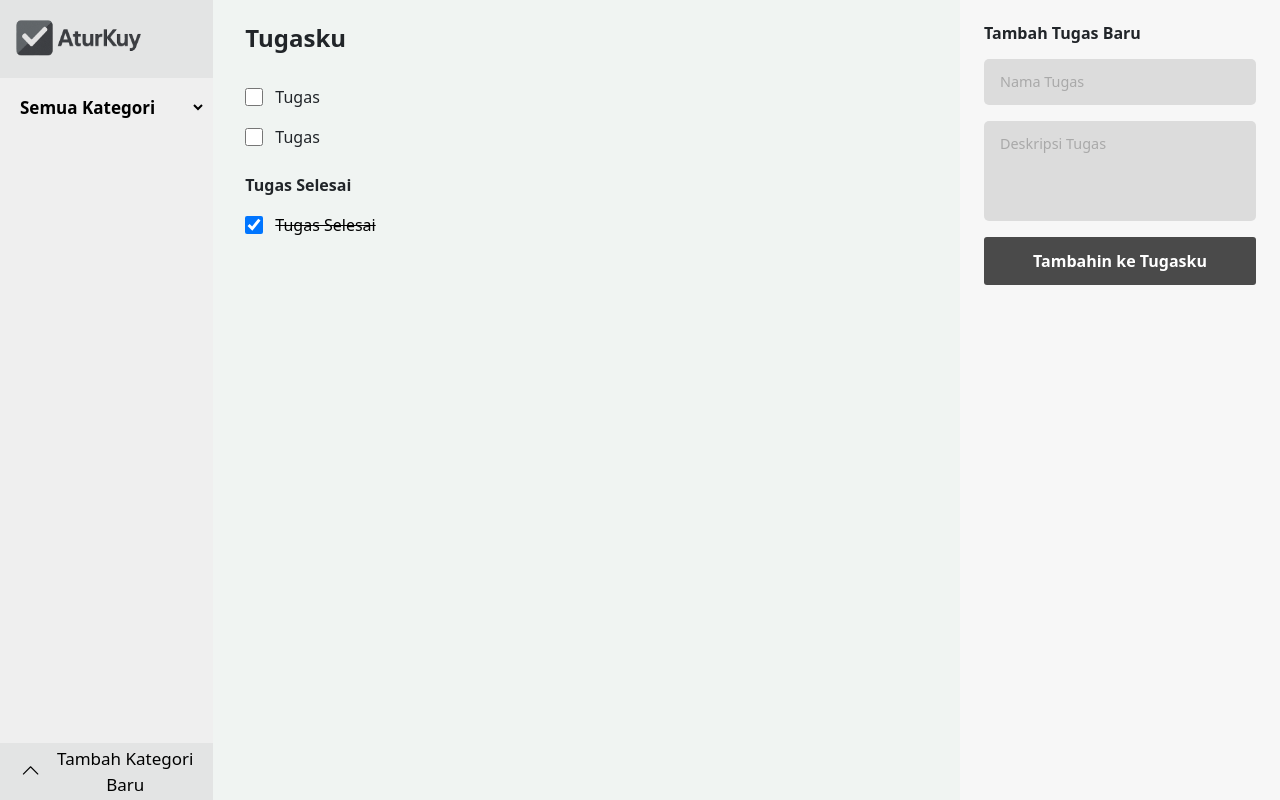
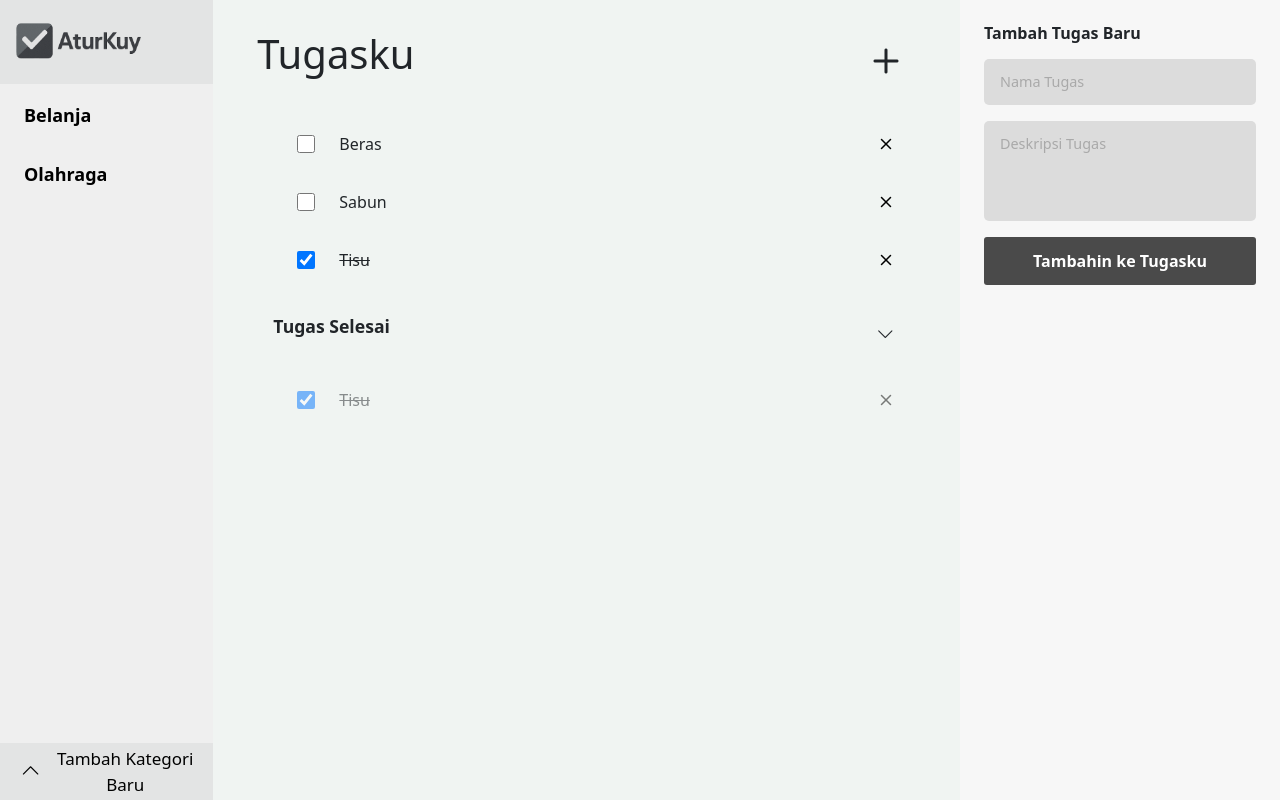
Before and after one commit to amdrydho26/32-pbk-uts-233510100, a Vue app: page / in a window 1280 px wide. Built offline with nearby package versions, Linux system fonts and the light colour scheme.

Commit message:
Update Design (Category List & Task)

```diff
--- a/index.html
+++ b/index.html
@@ -4,8 +4,9 @@
     <meta charset="UTF-8" />
     <link rel="icon" type="image/svg+xml" href="src/assets/Logo02.png" />
     <meta name="viewport" content="width=device-width, initial-scale=1.0" />
-    <link href="https://fonts.googleapis.com/css2?family=Inter:wght@400;700&display=swap" rel="stylesheet">
-    <link rel="stylesheet" href="https://fonts.googleapis.com/css2?family=Inter:wght@400&display=swap" />
+    <link rel="preconnect" href="https://fonts.googleapis.com">
+    <link rel="preconnect" href="https://fonts.gstatic.com" crossorigin>
+    <link href="https://fonts.googleapis.com/css2?family=Inter:ital,opsz,wght@0,14..32,100..900;1,14..32,100..900&display=swap" rel="stylesheet">
     <title>AturKuy</title>
   </head>
   <body>
--- a/src/App.vue
+++ b/src/App.vue
@@ -1,12 +1,19 @@
 <script setup>
 
-import { ref, useTemplateRef } from 'vue';
-
-const categories = ref([
-  {id: 1, name: "Belanja"},
-  {id: 2, name: "Olahraga"}
+import { computed, ref, useTemplateRef } from 'vue';
+// DATA
+let categories = ref([
+  {id: 1, name: "Belanja", active: false},
+  {id: 2, name: "Olahraga", active: false}
 ]);
 
+const tasks = ref([
+  {id: 1, name: "Beras", category: "Belanja", done: false},
+  {id: 2, name: "Sabun", category: "Belanja", done: false},
+  {id: 3, name: "Tisu", category: "Belanja", done: true}
+])
+
+// CATEGORY
 let isAddCat = ref(false);
 let addCatClass = ref('addCat');
 const inCat = useTemplateRef('inputCategory');
@@ -27,7 +34,8 @@ function showAddCat(){
 function addCat(){
   const addCatData = ref({
     id: (categories.value.length + 1),
-    name: addCatInput.value
+    name: addCatInput.value,
+    active: false
   });
 
   categories.value.push(addCatData.value);
@@ -35,16 +43,29 @@ function addCat(){
   showAddCat();
 }
 
+function activeCategory(category){
+  console.info("Active");
+}
+
+// TASK
+
+const complatedTasks = computed(()=>{
+  return tasks.value.filter((data) => data.done == true)
+})
+
 </script>
 
 <template>
 
   <div class="container-fluid d-flex p-0">
 
-    <!-- CATEGORY -->
+    <!-- C A T E G O R Y -->
+
     <nav class="sidebar d-flex flex-column col-12 col-md-3 col-lg-2">
       <div>
+
         <!-- Logo -->
+
         <div class="logo">
           <a href="">
             <img src="./assets/Logo01.png">
@@ -52,16 +73,19 @@ function addCat(){
         </div>
 
         <!-- Category -->
-        <div class="">
-          <select class="nav-link">
-            <option value="all" selected disabled>Semua Kategori</option>
-            <option :value="category.name" v-for="category in categories" :key="category.id">{{ category.name }}</option>
-          </select>
+
+        <div class="category">
+            <ul>
+              <li v-for="category in categories" :key="category.id" @click="activeCategory(category.id)">
+                <button>{{ category.name }}</button>
+              </li>
+            </ul>
         </div>
 
       </div>
 
       <!-- Add Category -->
+
       <div>
         <button @click="showAddCat" class="bottom-btn" :class="addCatClass"> <i v-if="isAddCat == false" class="bi bi-chevron-up"></i><i v-if="isAddCat == true" class="bi bi-chevron-down"></i>Tambah Kategori Baru </button>
         <div class="bottom-btn">
@@ -71,39 +95,47 @@ function addCat(){
       </div>
    </nav>
 
-   <!-- TASK -->
+   <!-- T A S K -->
+
     <main class="main-content col-12 col-md-6 col-lg-7">
+
       <!-- Header -->
+
       <div class="header">
-        <h2>Tugasku</h2>
+
+        <h1>Tugasku</h1>
         <div class="header-icons">
-          <i class="fas fa-plus" title="Tambah Tugas Baru"></i>
-          <i class="fas fa-trash-alt" title="Hapus Tugas"></i>
+          <i class="bi bi-plus" title="Tambah Tugas Baru"></i>
         </div>
-      </div>
-      <!-- Task -->
-      <ul class="task-list">
-        <li>
-          <label><input type="checkbox"/>Tugas</label>
-          <i class="fas fa-trash-alt trash-icon"></i>
-        </li>
-        <li>
-          <label><input type="checkbox"/>Tugas</label>
-          <i class="fas fa-trash-alt trash-icon"></i>
-        </li>
-      </ul>
-      <!-- Completed Task -->
-      <div aria-controls="completed-tasks" aria-expanded="true" class="completed-header" role="button" tabindex="0">
-        <strong>Tugas Selesai</strong>
-        <i class="fas fa-chevron-down"></i>
+
       </div>
 
-      <ul class="task-list" id="completed-tasks">
-        <li>
-          <label class="completed"><input checked="" type="checkbox"/>Tugas Selesai</label>
-          <i class="fas fa-trash-alt trash-icon"></i>
-        </li>
-      </ul>
+      <!-- Task -->
+
+      <div class="task">
+        <ul class="task-list">
+          <li v-for="task in tasks" :key="task.id">
+            <label :class="{ done: task.done }"><input type="checkbox" v-model="task.done" />{{ task.name }}</label>
+            <button><i class="bi bi-x" title="Hapus Tugas"></i></button>
+          </li>
+        </ul>
+
+        <!-- Completed Task -->
+
+        <div class="completed-header">
+          <p>Tugas Selesai</p>
+          <div class="header-icons">
+            <i class="bi bi-chevron-down"></i>
+          </div>
+        </div>
+
+        <ul class="task-list">
+          <li v-for="complatedTask in complatedTasks" :key="complatedTask.id" style="opacity: 50%;">
+            <label :class="{ done: complatedTask.done }"><input type="checkbox" v-model="complatedTask.done" />{{ complatedTask.name }}</label>
+            <button><i class="bi bi-x" title="Hapus Tugas"></i></button>
+          </li>
+        </ul>
+      </div>
 
     </main>
 
--- a/src/style.css
+++ b/src/style.css
@@ -1,14 +1,19 @@
 @font-face {
     font-family: 'Inter';
     src: url('./assets/fonts/Inter-VariableFont_opsz,wght.ttf') format('truetype');
-  }
+}
+@import url('https://fonts.googleapis.com/css2?family=Inter:ital,opsz,wght@0,14..32,100..900;1,14..32,100..900&display=swap');
 
 /* GENERAL */
-body, html {
+  body, html {
     height: 100%;
     margin: 0;
     font-family: 'Inter', sans-serif;
     background-color: #f0f4f2;
+  }
+  button {
+    border: none;
+    background-color: transparent;
   }
 
 /* CATEGORY */
@@ -20,6 +25,7 @@ body, html {
     justify-content: space-between;
 
   }
+  /* Logo */
   .sidebar .logo {
     display: flex;
     align-items: center;
@@ -27,8 +33,8 @@ body, html {
     font-weight: 700;
     font-size: 1.1rem;
     background-color: #E3E4E4;
-    padding-bottom: 15px;
-    padding-top: 18px;
+    padding-bottom: 18px;
+    padding-top: 21px;
     padding-left: 1rem;
   }
   .sidebar .logo img {
@@ -36,26 +42,42 @@ body, html {
     height: auto;
     margin: -40px 0;
   }
-
-  .sidebar .nav-link {
+  /* Category list */
+  .sidebar .category ul {
+    list-style-type: none;
+  }
+  .sidebar .category li {
+    margin-left: -30px;
+    transition: initial 0.5s ease;
+  }
+  .sidebar .category li:hover {
+    background-color: #E5E6E6;
+  }
+  .sidebar .category button {
     color: #000;
-    font-size: 17px;
+    font-size: 18px;
     font-weight: 600;
-    height: 50px;
+    height: 55px;
     margin-left: 1rem;
     margin-top: 4px;
-    width: 89%;
+    width: 100%;
+    text-align: start;
+    list-style-type: none;
+    transition: 0.5s ease
   }
-  .sidebar .nav-link:hover {
-    background-color: #E5E6E6;
+  .sidebar .category button:hover {
+    transform: translateX(5px);
+    transition: 0.5s ease
   }
+
+  /* Add Category */
   .sidebar .addCat {
     transform: translateY(57px);
-    transition: transform 0.5s ease
+    transition: transform 0.5s ease;
   }
   .sidebar .addCatActive {
     transform: translateY(0);
-    transition: transform 0.5s ease
+    transition: transform 0.5s ease;
   }
   .sidebar .bottom-btn {
     background-color: #E3E4E4;
@@ -90,7 +112,6 @@ body, html {
     background-color: #4a4a4a;
     color: #fff;
     font-weight: 600;
-    border: none;
     border-radius: 3px;
     padding: 0.15rem;
     margin-bottom: 0.8rem;
@@ -102,76 +123,85 @@ body, html {
   .main-content {
     background-color: #f0f4f2;
     height: 100vh;
-    padding: 1.5rem 2rem;
+    padding: 1.5rem 2.75rem;
     overflow-y: auto;
   }
   /* Header */
-  .main-content h2 {
-    font-weight: 700;
-    font-size: 1.5rem;
-    margin-bottom: 1rem;
-  }
-  .main-content .header-icons {
-    display: flex;
-    gap: 1rem;
-    font-size: 1.3rem;
-    cursor: pointer;
-    user-select: none;
-  }
   .main-content .header {
     display: flex;
     justify-content: space-between;
     align-items: center;
     margin-bottom: 1rem;
   }
+  .main-content .header h1 {
+    margin-bottom: 1rem;
+  }
+  .main-content .header-icons {
+    display: flex;
+    font-size: 1.3rem;
+    cursor: pointer;
+    user-select: none;
+    font-size: 50px;
+    margin-right: 5px;
+  }
   /* Task */
-  .task-list {
+  .task {
+    margin-left: 1rem
+  }
+  .task .task-list {
     list-style: none;
     padding-left: 0;
     margin-bottom: 1.5rem;
   }
-  .task-list li {
+  .task .task-list li {
     display: flex;
     align-items: center;
     justify-content: space-between;
-    margin-bottom: 1rem;
+    border-radius: 5px;
   }
-  .task-list li label {
+  .task .task-list li:hover {
+    background-color: #E5E6E6;
+  }
+  .task .task-list li label {
     display: flex;
     align-items: center;
-    gap: 0.75rem;
-    cursor: pointer;
+    gap: 1.5rem;
+    margin-left: 7px;
     font-weight: 400;
     font-size: 1rem;
+    width: 100%;
+    padding: 17px;
   }
-  .task-list li label input[type="checkbox"] {
+  .task .task-list li label input[type="checkbox"] {
     width: 18px;
     height: 18px;
     cursor: pointer;
   }
-  .task-list li label.completed {
+  .task .task-list li label.completed {
     text-decoration: line-through;
     color: #000;
   }
-  .task-list li .trash-icon {
-    font-size: 1.2rem;
-    cursor: pointer;
-    color: #000;
+  .task .task-list li i {
+    font-size: 1.5rem;
+    margin-right: 12px;
+  }
+  .done {
+    text-decoration: line-through;
   }
 
   /* Completed Task */
   .completed-header {
     font-weight: 700;
-    font-size: 1rem;
+    font-size: 1.1rem;
     display: flex;
     justify-content: space-between;
     align-items: center;
-    cursor: pointer;
     user-select: none;
     margin-bottom: 1rem;
   }
   .completed-header i {
-    font-size: 1.2rem;
+    font-size: 1.1rem;
+    margin-right: 17px;
   }
 
 /* CREATE UPDATE TASK */
```
